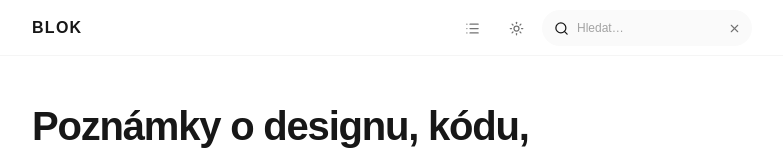
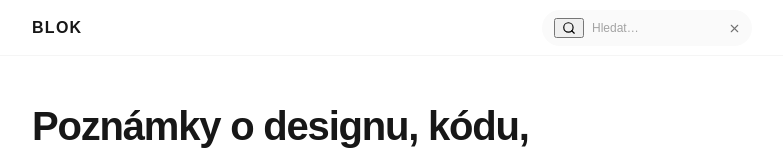
Before and after one commit to akcizur/blog.ruzickajakub.cz, a React (Vite) app: page / in a window 1280 px wide. Both pictures are taken after a click on the button 982 px from the left and 28 px from the top of the page. Shown: the top 151 px of the page, without its empty margins (248-1031 px from the left). Built offline with nearby package versions, Linux system fonts and the light colour scheme; a web font is replaced by a local one.

Commit message:
UX: hide navbar controls while search is open

```diff
--- a/src/App.tsx
+++ b/src/App.tsx
@@ -20,6 +20,7 @@ export default function App() {
   const [searchQuery, setSearchQuery] = useState('')
   const [searchOpen, setSearchOpen] = useState(false)
   const searchInputRef = useRef<HTMLInputElement>(null)
+  const searchFormRef = useRef<HTMLFormElement>(null)
   const [selectedPostId, setSelectedPostId] = useState<number | null>(() => {
     const value = new URLSearchParams(window.location.search).get('post')
     const id = value ? Number(value) : NaN
@@ -54,6 +55,20 @@ export default function App() {
   }, [searchOpen])
 
   useEffect(() => {
+    if (!searchOpen) return
+
+    const handleOutsidePointer = (event: PointerEvent) => {
+      const target = event.target
+      if (target instanceof Node && !searchFormRef.current?.contains(target)) {
+        setSearchOpen(false)
+      }
+    }
+
+    document.addEventListener('pointerdown', handleOutsidePointer)
+    return () => document.removeEventListener('pointerdown', handleOutsidePointer)
+  }, [searchOpen])
+
+  useEffect(() => {
     const syncPost = () => {
       const value = new URLSearchParams(window.location.search).get('post')
       const id = value ? Number(value) : NaN
@@ -85,6 +100,8 @@ export default function App() {
           <span className="brand">Blok</span>
 
           <nav className="header-actions" aria-label="Ovládání webu">
+            {!searchOpen && (
+              <>
                 <button
                   type="button"
                   className="nav-button"
@@ -111,9 +128,12 @@ export default function App() {
                     <Moon className="ui-icon" size={15} strokeWidth={2} aria-hidden="true" />
                   )}
                 </button>
+              </>
+            )}
 
             {searchOpen ? (
               <form
+                ref={searchFormRef}
                 id="navbar-search"
                 className="nav-search-form"
                 role="search"
@@ -125,7 +145,16 @@ export default function App() {
                   }
                 }}
               >
-                <Search className="ui-icon nav-search-icon" size={15} strokeWidth={2} aria-hidden="true" />
+                <button
+                  type="button"
+                  className="nav-search-action"
+                  onClick={() => searchInputRef.current?.focus()}
+                  aria-label="Zaměřit vyhledávání"
+                  title="Hledat"
+                >
+                  <Search className="ui-icon" size={14} strokeWidth={2} aria-hidden="true" />
+                </button>
+
                 <input
                   ref={searchInputRef}
                   className="nav-search-input"
@@ -137,6 +166,7 @@ export default function App() {
                   autoComplete="off"
                   spellCheck={false}
                 />
+
                 <button
                   type="button"
                   className="nav-search-close"
@@ -161,8 +191,6 @@ export default function App() {
                 <Search className="ui-icon" size={15} strokeWidth={2} aria-hidden="true" />
               </button>
             )}
-
-
           </nav>
         </div>
 
```
Lines whose indentation alone changed are shown as unchanged.
